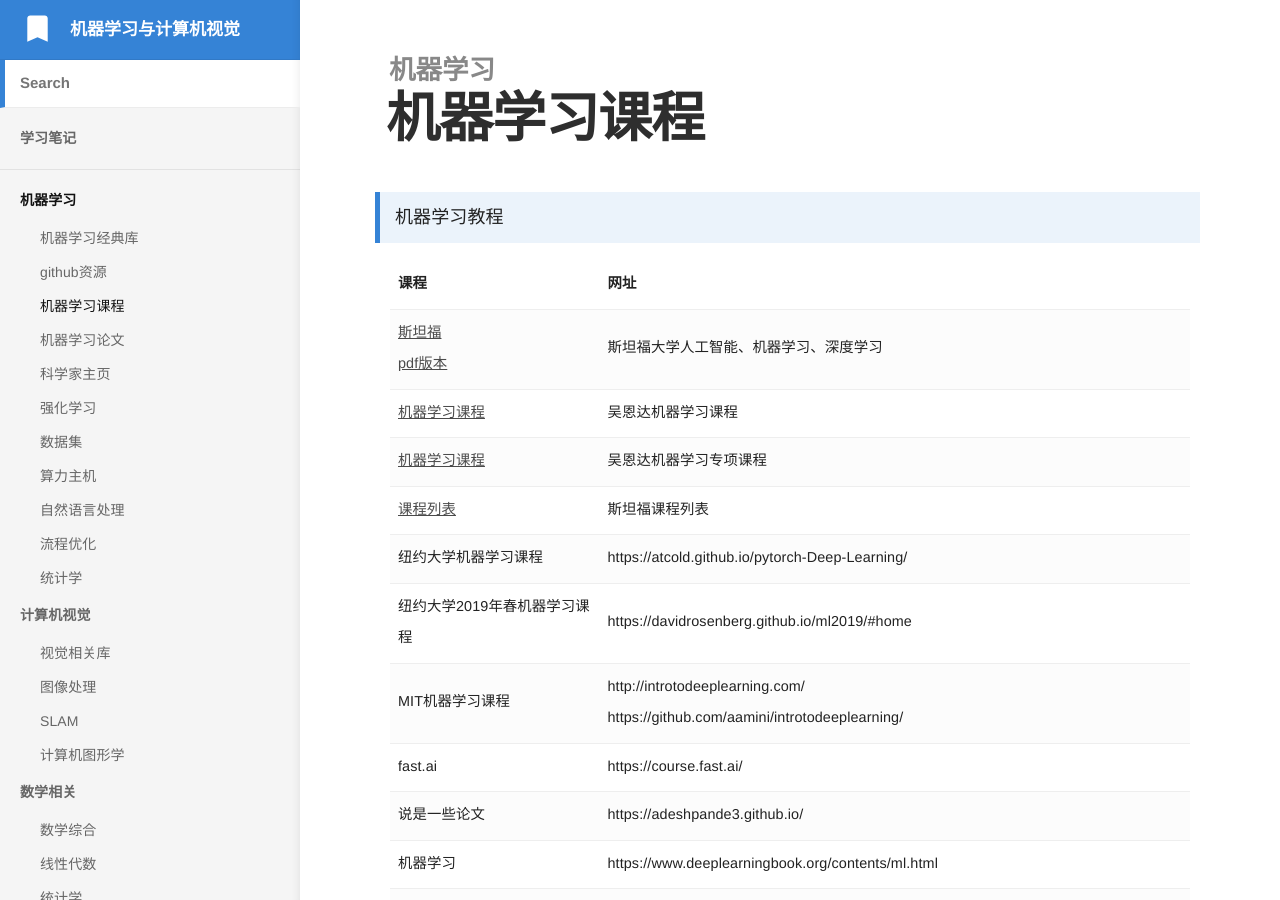
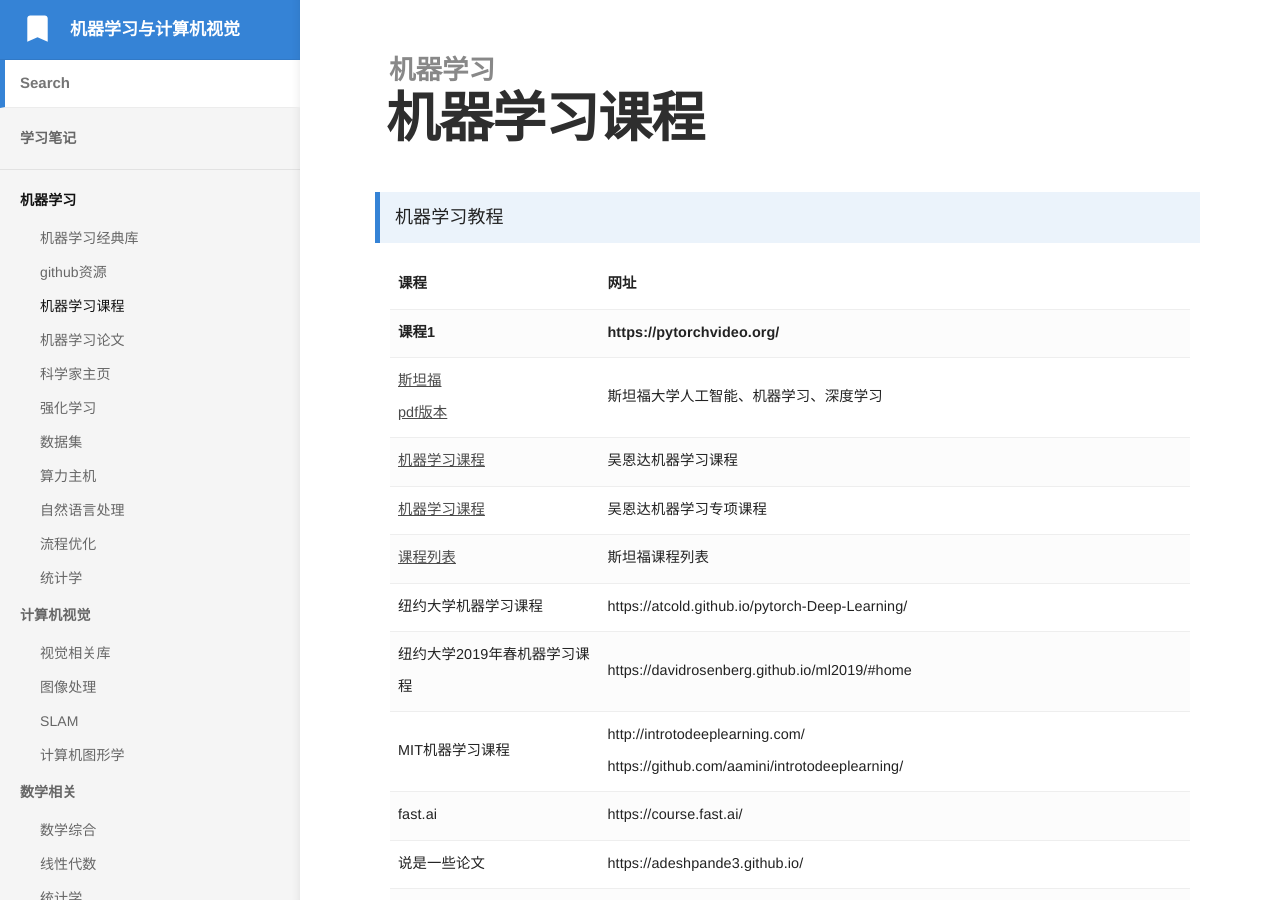
Before and after one commit to bashendixie/Machine_Learning_Notes, a Jekyll site: the page built from _docs/1、机器学习/机器学习课程.md, in a window 1280 px wide and 900 px high. Built offline with Jekyll 4.4.1, drawn with Linux system fonts in a browser that asks for light colours; some web fonts are replaced.

Commit message:
no message

```diff
--- a/_docs/1、机器学习/机器学习课程.md
+++ b/_docs/1、机器学习/机器学习课程.md
@@ -20,6 +20,19 @@ order: 5
 				</strong>
 			</td>
 		</tr>
+		<tr>
+			<td>
+				<strong>
+					课程1
+				</strong>
+			</td>
+			<td>
+				<strong>
+					https://pytorchvideo.org/
+				</strong>
+			</td>
+		</tr>
+
 		<tr>
 			<td>
 				<a href="https://stanford.edu/~shervine/teaching/cs-230/" target="_balnk">斯坦福</a><br/>
```
